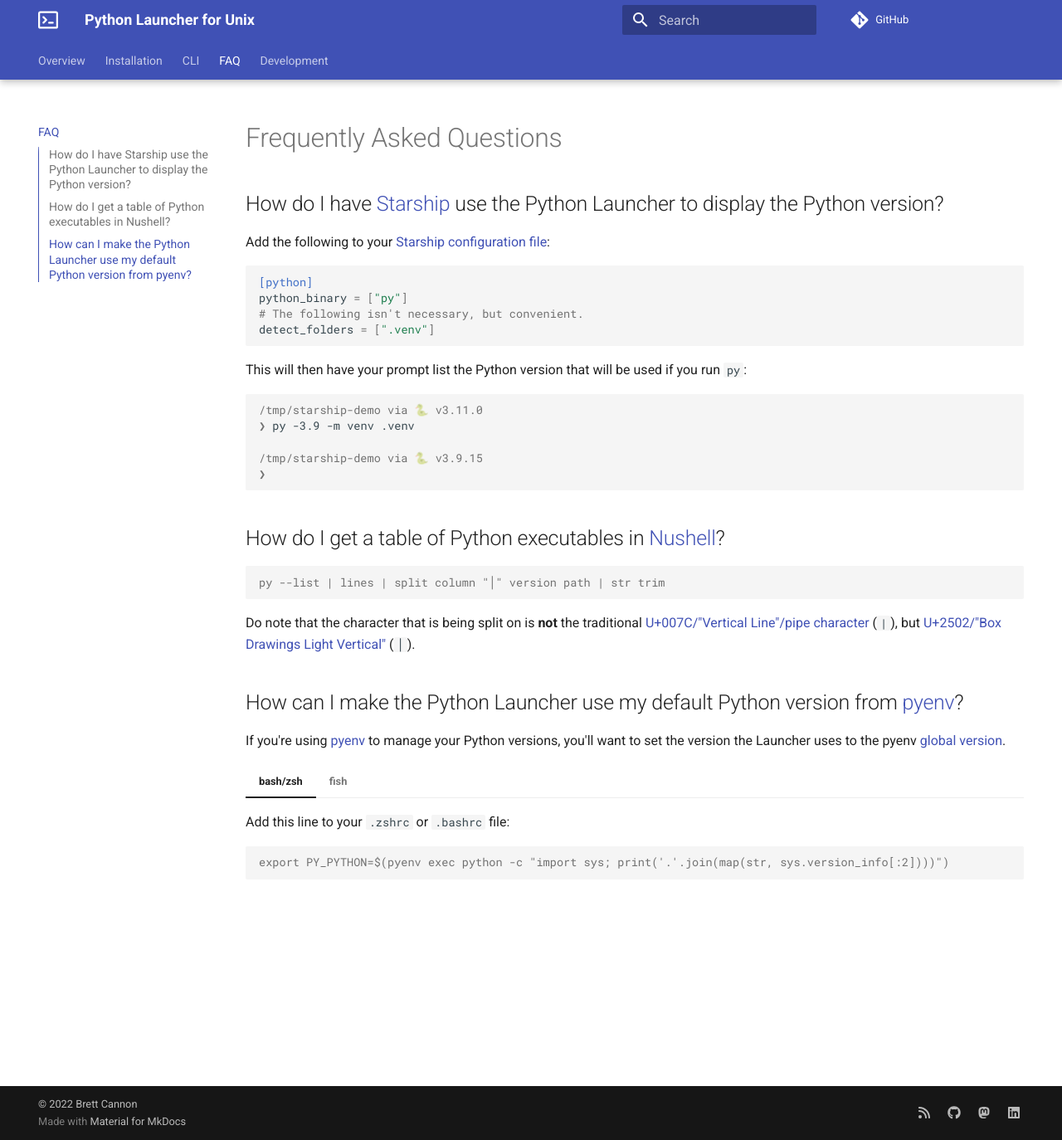
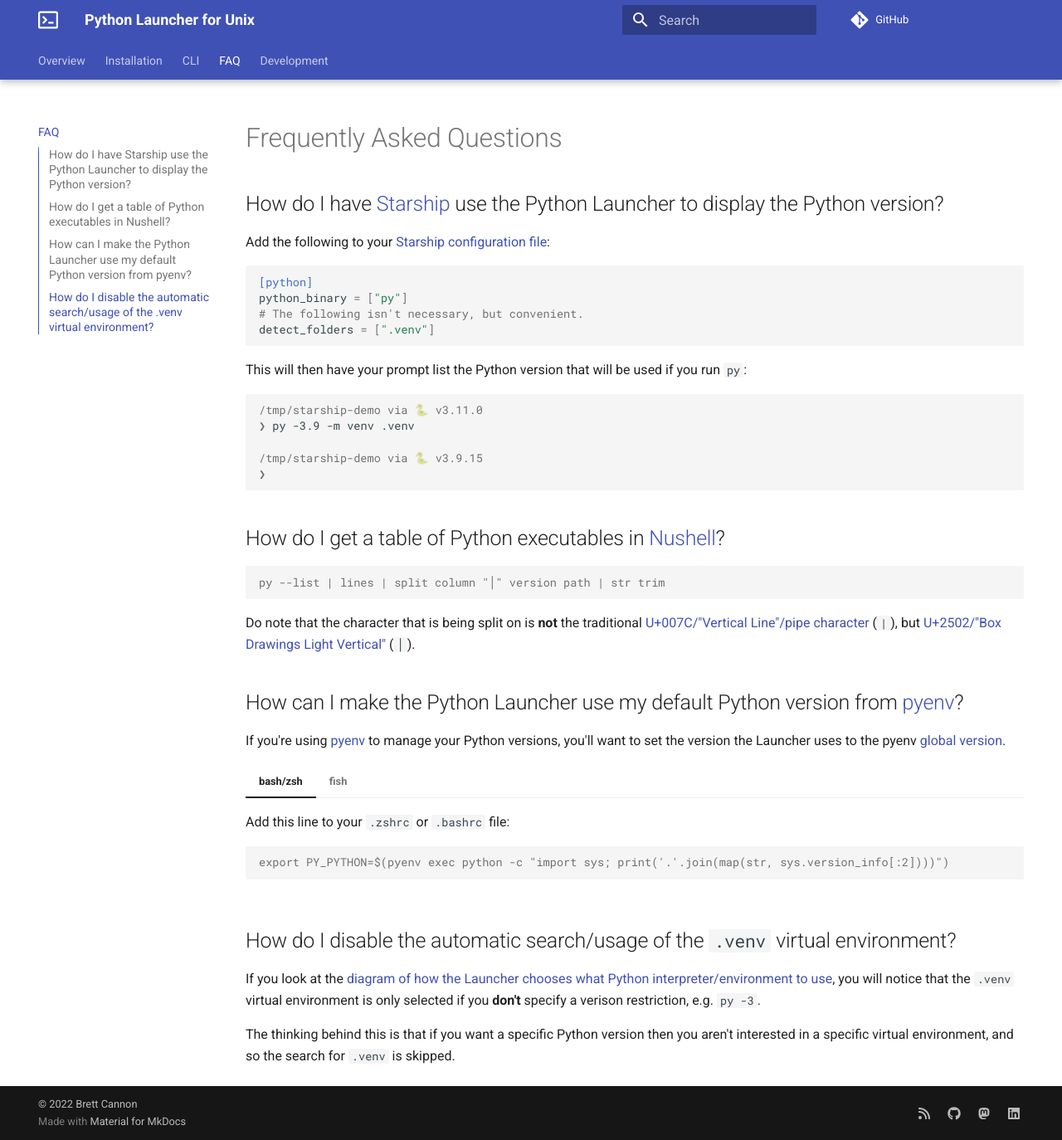
Before and after one commit to brettcannon/python-launcher, an MkDocs documentation site: the page built from docs/faq.md, in a window 1280 px wide and 1374 px high. Shown: the whole window at 83% size. Built offline with MkDocs 1.6.1 and Material for MkDocs 9.7.7, drawn with Linux system fonts in a browser that asks for light colours; comment, search, counter and statistics services are not loaded.

Commit message:
Add an FAQ entry for how to skip the search for `.venv` Closes #264

````diff
--- a/docs/faq.md
+++ b/docs/faq.md
@@ -27,16 +27,12 @@
 py --list | lines | split column "│" version path | str trim
 ```
 
-Do note that the character that is being split on is **not** the traditional
-[U+007C/"Vertical Line"/pipe character](https://www.compart.com/en/unicode/U+007C) (`|`),
-but [U+2502/"Box Drawings Light Vertical"](https://www.compart.com/en/unicode/U+2502) (`│`).
+Do note that the character that is being split on is **not** the traditional [U+007C/"Vertical Line"/pipe character](https://www.compart.com/en/unicode/U+007C) (`|`), but [U+2502/"Box Drawings Light Vertical"](https://www.compart.com/en/unicode/U+2502) (`│`).
 
 
 ## How can I make the Python Launcher use my default Python version from [pyenv](https://github.com/pyenv/pyenv)?
 
-If you're using [pyenv](https://github.com/pyenv/pyenv) to manage your Python
-versions, you'll want to set the version the Launcher uses to the pyenv
-[global version](https://github.com/pyenv/pyenv/blob/master/COMMANDS.md#pyenv-global).
+If you're using [pyenv](https://github.com/pyenv/pyenv) to manage your Python versions, you'll want to set the version the Launcher uses to the pyenv [global version](https://github.com/pyenv/pyenv/blob/master/COMMANDS.md#pyenv-global).
 
 
 === "bash/zsh"
@@ -54,3 +50,9 @@
     ```console
     set -gx PY_PYTHON (pyenv exec python -c "import sys; print('.'.join(map(str, sys.version_info[:2])))")
     ```
+
+## How do I disable the automatic search/usage of the `.venv` virtual environment?
+
+If you look at the [diagram of how the Launcher chooses what Python interpreter/environment to use](index.md#diagram-of-how-the-python-launcher-selects-a-python-interpreter), you will notice that the `.venv` virtual environment is only selected if you **don't** specify a verison restriction, e.g. `py -3`.
+
+The thinking behind this is that if you want a specific Python version then you aren't interested in a specific virtual environment, and so the search for `.venv` is skipped.
````
